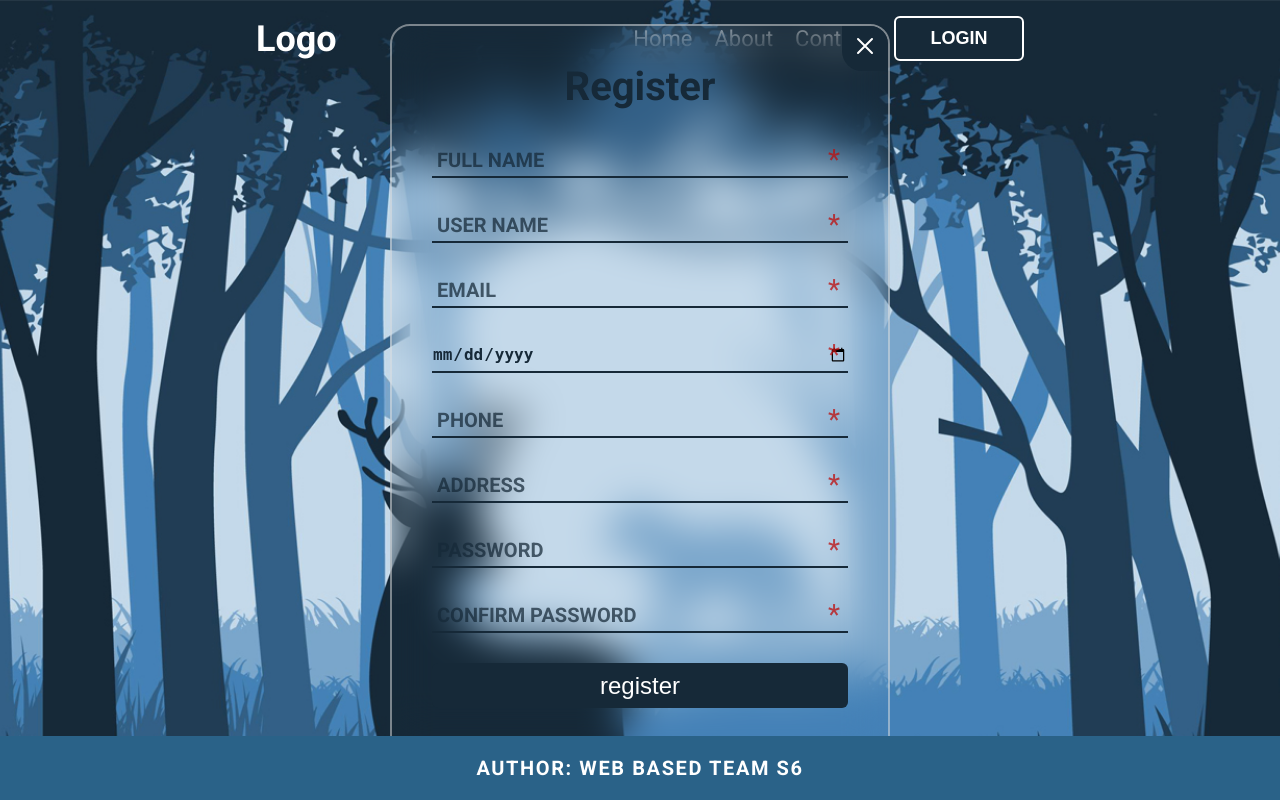
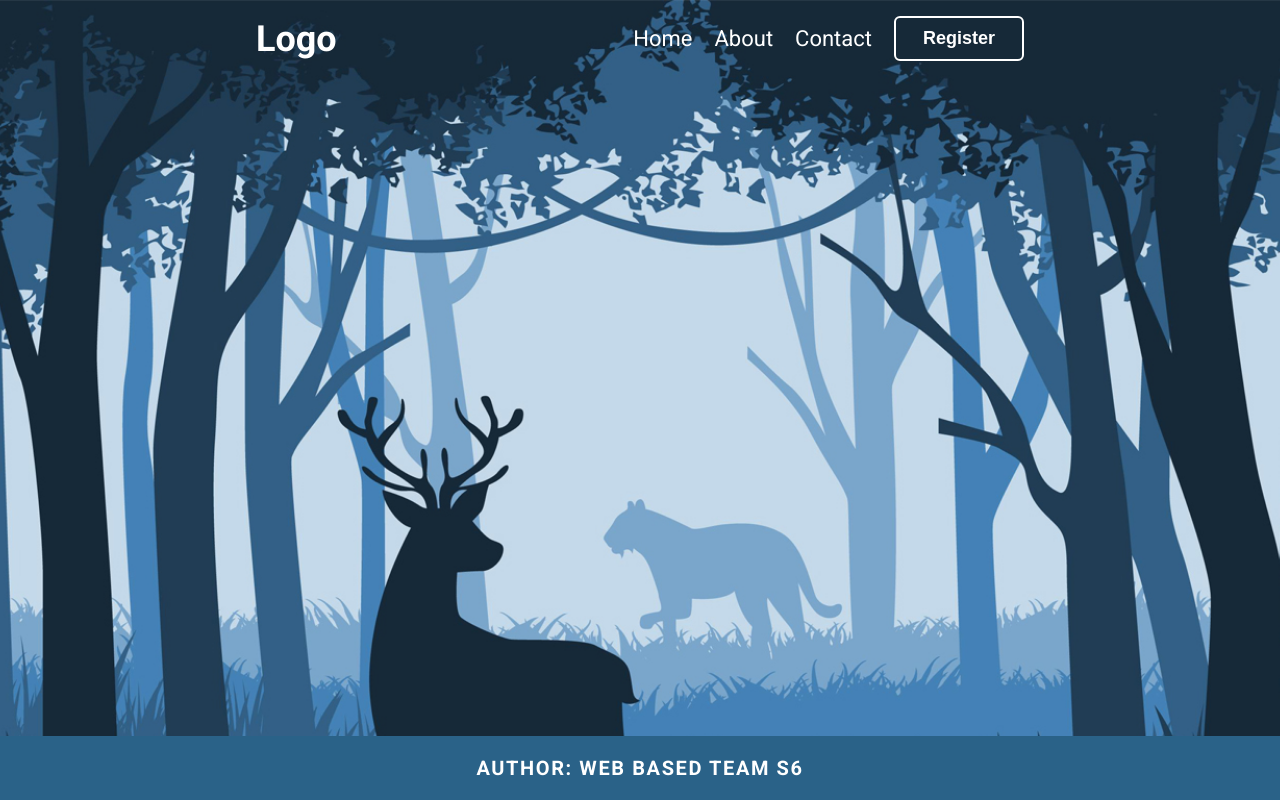
Before and after one commit to shebll/login-and-registration-form, a PHP site: page / in a window 1280 px wide. Run offline with PHP 8.4, Linux system fonts and the light colour scheme.

Commit message:
integrating from master

```diff
--- a/form.css
+++ b/form.css
@@ -14,7 +14,7 @@ div.wrapper{
   position: relative;
   top: 59%;
   left: 50%;
-  transform: translate(-50%,-70%);
+  transform: translate(-50%,-70%) scale(0);
   width: 500px;
   height: 750px;
   background-color: transparent;
@@ -25,10 +25,10 @@ div.wrapper{
   -ms-border-radius: 20px;
   -o-border-radius: 20px;
   backdrop-filter: blur(20px);
-  -webkit-transform: translate(-50%,-70%);
-  -moz-transform: translate(-50%,-70%);
-  -ms-transform: translate(-50%,-70%);
-  -o-transform: translate(-50%,-70%);
+  -webkit-transform: translate(-50%,-70%) scale(0);
+  -moz-transform: translate(-50%,-70%) scale(0);
+  -ms-transform: translate(-50%,-70%) scale(0);
+  -o-transform: translate(-50%,-70%) scale(0);
   box-shadow: 0 0 30px rgba(0, 0, 0 0.5);
   display: flex;
   align-items: center;
@@ -171,6 +171,7 @@ button{
   position: absolute;
   top: 0px;
   right: 0px;
+  z-index: 100;
   background-color: #162938;
   color: white;
   font-weight: bold;
--- a/header.php
+++ b/header.php
@@ -19,7 +19,7 @@
         <li><a href="#">Home</a></li>
         <li><a href="#">About</a></li>
         <li><a href="#">Contact</a></li>
-        <li><button class="btn-login">LOGIN</button></li>
+        <li><button class="btn-login">Register</button></li>
       </ul>
     </div>
   </header>
--- a/main.js
+++ b/main.js
@@ -1,11 +1,18 @@
 let btn = document.querySelector(".btn-login");
+let close = document.querySelector(".close");
 let btnLoginLink = document.querySelector(".login-link");
 let btnRegisterLink = document.querySelector(".register-link");
 let loginForm = document.querySelector(".form-login");
 let registerForm = document.querySelector(".form-register");
 let wrapper = document.querySelector(".wrapper");
+
 btn.addEventListener("click", () => {
-  console.log(btn);
+  wrapper.style.transform = "translate(-50%,-70%) scale(1)";
+});
+
+close.addEventListener("click", () => {
+  wrapper.style.transform = "translate(-50%,-70%) scale(0)";
+  console.log("ss");
 });
 btnLoginLink.addEventListener("click", () => {
   // loginForm.style.display = "block";
@@ -18,5 +25,3 @@ btnRegisterLink.addEventListener("click", () => {
   wrapper.style.height = "740px";
   registerForm.style.right = "0%";
 });
-
-// console.log(btn);
```
